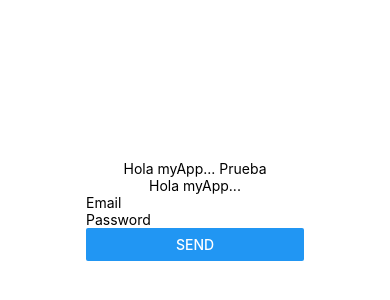
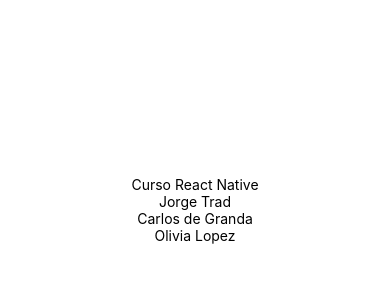
Before and after one commit to jorgetrad99/curso-introduccion-react-native, a React Native app: screen / in a window 390 px wide. Shown: the part 212-512 px from the top of the page. Built offline with nearby package versions, Linux system fonts and the light colour scheme.

Commit message:
Properties between components: props

```diff
--- a/App.js
+++ b/App.js
@@ -1,13 +1,13 @@
-import { StatusBar } from 'expo-status-bar';
 import { StyleSheet, Text, View } from 'react-native';
-import LoginForm from './src/components/LoginForm';
+import Saludar from './src/components/Saludar';
 
 export default function App() {
   return (
     <View style={styles.container}>
-      <Text>Hola myApp... Prueba</Text>
-      <Text>Hola myApp...</Text>
-      <LoginForm />
+      <Text>Curso React Native</Text>
+      <Saludar name='Jorge Trad' />
+      <Saludar name='Carlos de Granda' />
+      <Saludar name='Olivia Lopez' />
     </View>
   );
 }
--- /dev/null
+++ b/src/components/Saludar.jsx
@@ -0,0 +1,8 @@
+import React from "react";
+import { Text, View } from "react-native";
+
+const Saludar = ({ name }) => {
+    return <Text>{name}</Text>
+}
+
+export default Saludar;
```
